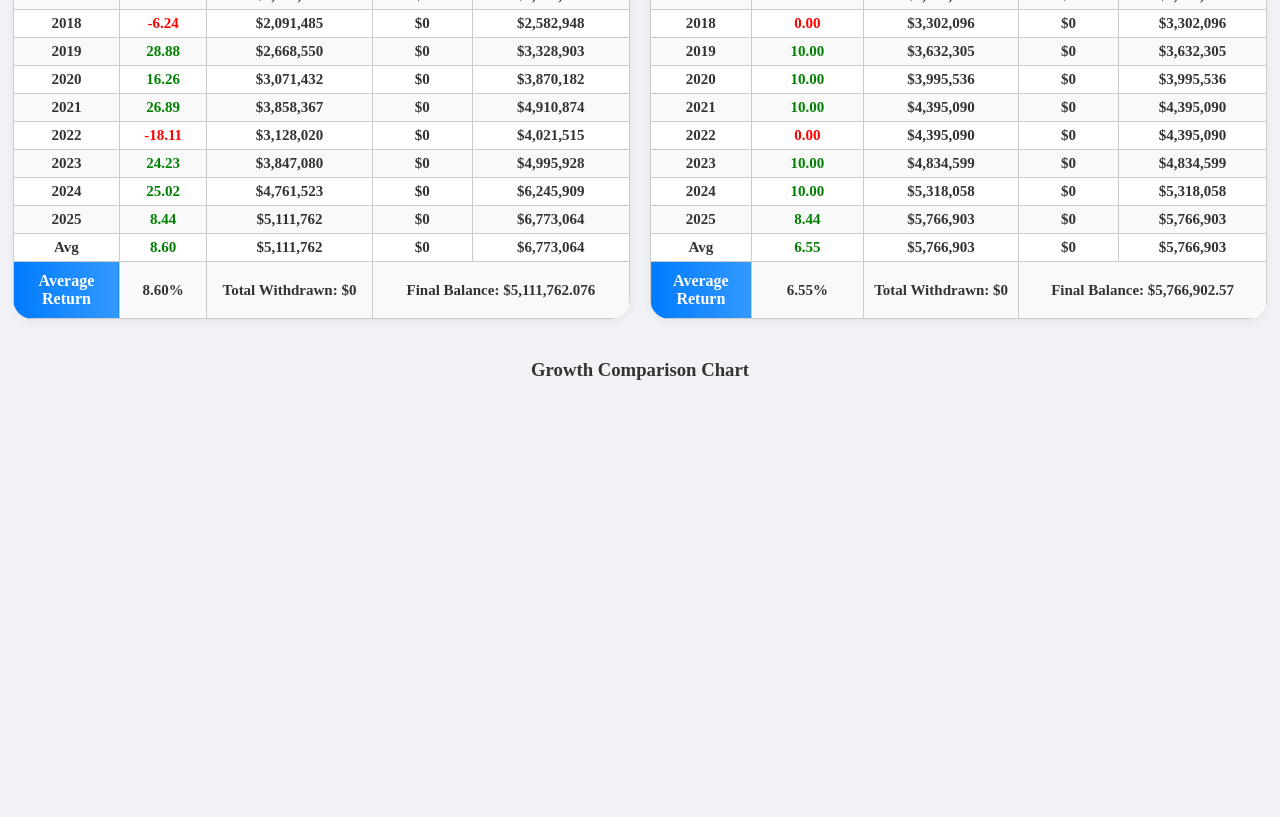
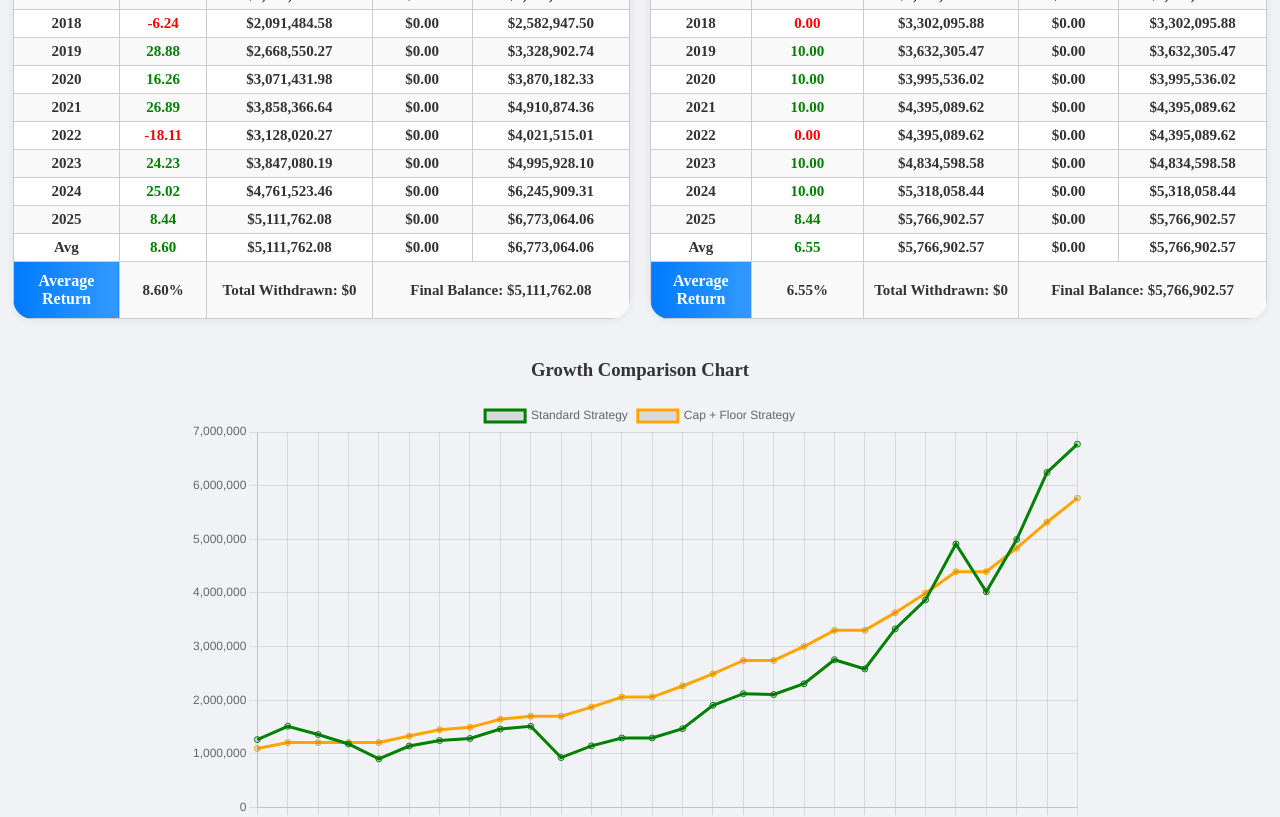
Before and after one commit to AspireHall/Lionguard, a React (Vite) app: page /indexCalculator in a window 1280 px wide. Shown: the part 1200-2017 px from the top of the page. Built offline with nearby package versions, Linux system fonts and the light colour scheme.

Commit message:
added graph

```diff
--- a/src/Pages/IndexCalculator/IndexCalculator.jsx
+++ b/src/Pages/IndexCalculator/IndexCalculator.jsx
@@ -1,9 +1,8 @@
 import { useEffect, useState } from "react";
 import classes from "./IndexCalculator.module.css";
-import Chart from "chart.js/auto";
 import Switch from "@mui/material/Switch";
-
 import PrintIcon from "@mui/icons-material/Print";
+import { Line } from "react-chartjs-2";
 
 import {
   Chart as ChartJS,
@@ -113,6 +112,7 @@ function IndexCalculator() {
   const [table1, setTable1] = useState([]);
   const [table2, setTable2] = useState([]);
   const [chartData, setChartData] = useState({});
+  console.log(chartData);
 
   useEffect(() => {
     if (isChecked ? runCalculationTwo() : runCalculations());
@@ -310,7 +310,7 @@ function IndexCalculator() {
     t2.push({
       year: "Avg",
       return: r2Total / years.length,
-      balance: b2.toLocaleString(2),
+      balance: b2,
       withdrawn: w2Total,
       noWithdraw: b2No,
     });
@@ -522,20 +522,23 @@ function IndexCalculator() {
                   </td>
                   <td>
                     $
-                    {row.balance.toLocaleString(undefined, {
-                      maximumFractionDigits: 0,
+                    {Number(row.balance.toFixed(2)).toLocaleString(undefined, {
+                      minimumFractionDigits: 2,
+                      maximumFractionDigits: 2,
                     })}
                   </td>
                   <td>
                     $
                     {row.withdrawn.toLocaleString(undefined, {
-                      maximumFractionDigits: 0,
+                      minimumFractionDigits: 2,
+                      maximumFractionDigits: 2,
                     })}
                   </td>
                   <td>
                     $
                     {row.noWithdraw.toLocaleString(undefined, {
-                      maximumFractionDigits: 0,
+                      minimumFractionDigits: 2,
+                      maximumFractionDigits: 2,
                     })}
                   </td>
                 </tr>
@@ -545,10 +548,12 @@ function IndexCalculator() {
                   <th>Average Return</th>
                   <td>{(table.at(-1).return * 100).toFixed(2)}%</td>
                   <td>
-                    Total Withdrawn: ${table.at(-1).withdrawn.toLocaleString()}
+                    Total Withdrawn: $
+                    {Number(table.at(-1).withdrawn.toFixed(2)).toLocaleString()}
                   </td>
                   <td colSpan="2">
-                    Final Balance: ${table.at(-1).balance.toLocaleString()}
+                    Final Balance: $
+                    {Number(table.at(-1).balance.toFixed(2)).toLocaleString()}
                   </td>
                 </tr>
               )}
@@ -556,9 +561,14 @@ function IndexCalculator() {
           </table>
         ))}
       </div>
-
-      <h3 className={classes.chartHeading}>Growth Comparison Chart</h3>
-      <canvas id={chartData}> {/*<Line data={chartData} />*/}</canvas>
+      <div className={classes.chartContainer}>
+        <div className={classes.chart}>
+          <h3 className={classes.chartHeading}>Growth Comparison Chart</h3>
+          {chartData.labels && chartData.datasets?.length > 0 && (
+            <Line data={chartData} />
+          )}
+        </div>
+      </div>
       <p className={classes.disclaimer}>
         Disclaimer: This calculator uses historical data from 1998–2024. Past
         performance does not guarantee future results. This is for educational
--- a/src/Pages/IndexCalculator/IndexCalculator.module.css
+++ b/src/Pages/IndexCalculator/IndexCalculator.module.css
@@ -137,9 +137,20 @@ th {
   background-color: #ffffff;
 }
 
+.chartContainer {
+  display: flex;
+  flex-direction: column;
+  align-items: center;
+  justify-content: center;
+  width: 100%;
+  height: auto;
+}
 .chartHeading {
   text-align: center;
   margin-top: 40px;
+}
+.chart {
+  width: 900px;
 }
 canvas {
   display: block;
```
